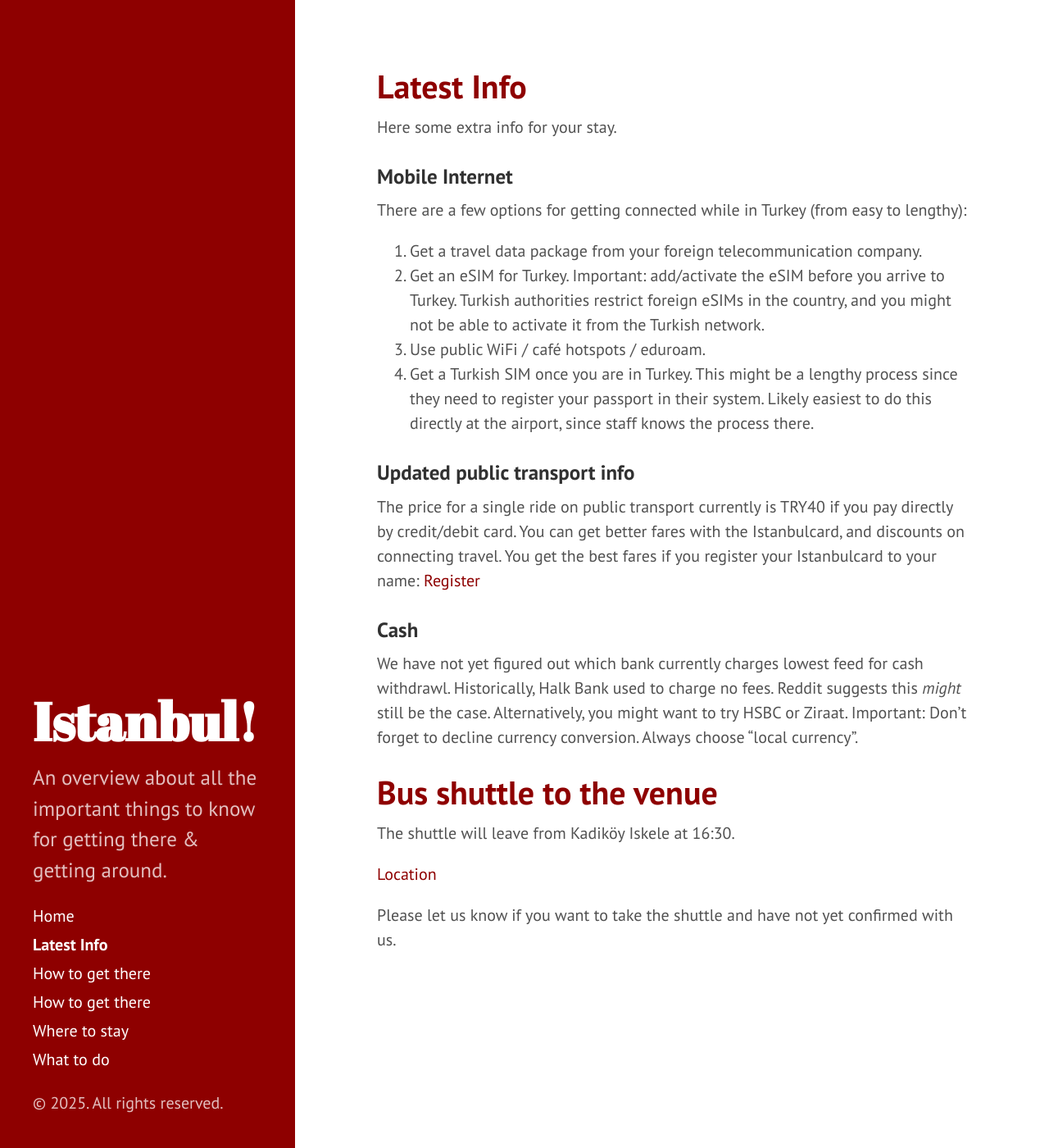
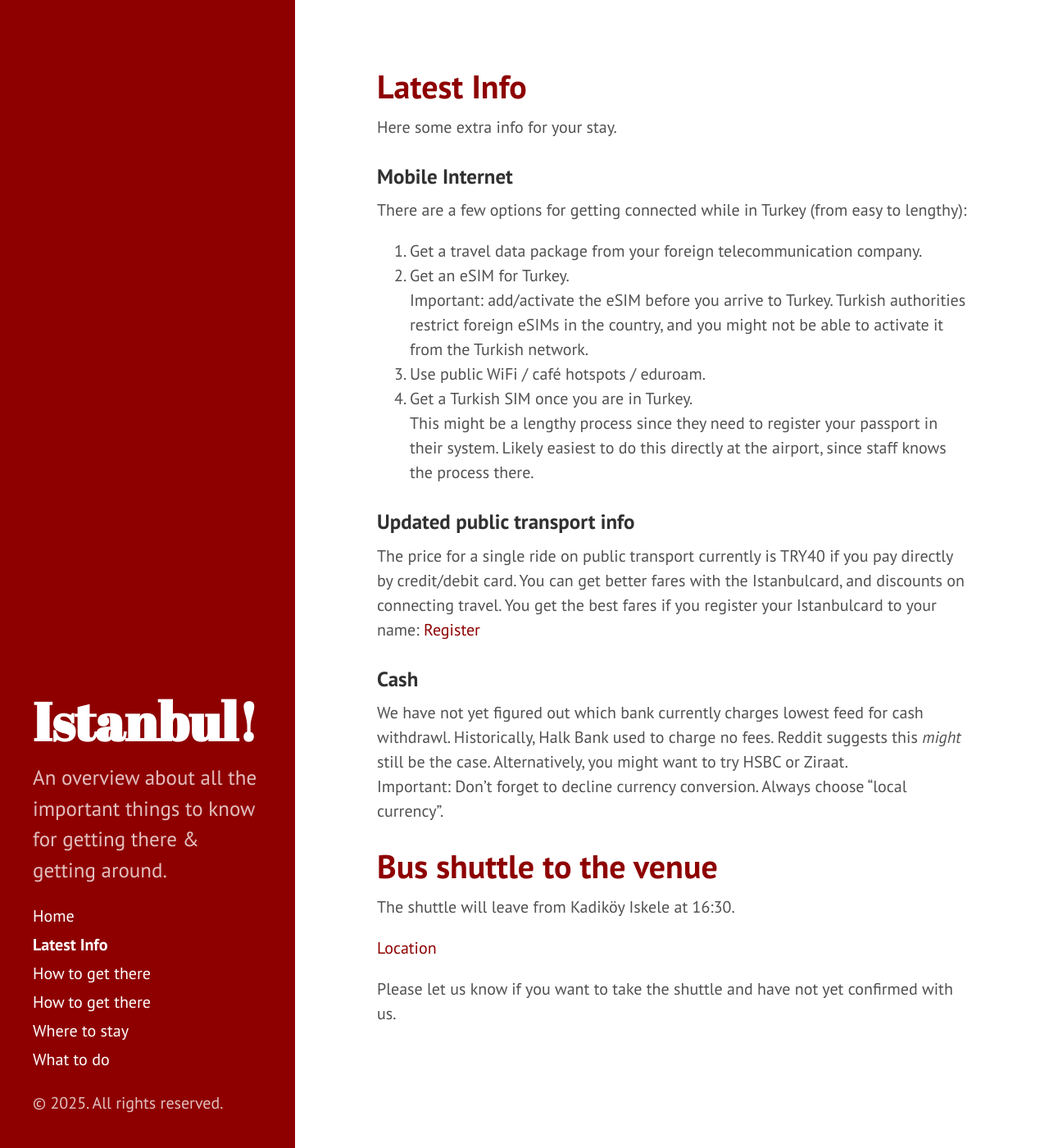
Before and after one commit to ykcelebrations/ykcelebrations.github.io, a Jekyll site: the page built from 00_usefulinfo.md, in a window 1280 px wide and 1400 px high. Shown: the whole window at 82% size. Built offline with Jekyll 4.4.1, drawn with Linux system fonts in a browser that asks for light colours.

Commit message:
formatting

```diff
--- a/00_usefulinfo.md
+++ b/00_usefulinfo.md
@@ -8,10 +8,10 @@
 ### Mobile Internet
 There are a few options for getting connected while in Turkey (from easy to lengthy):
 1. Get a travel data package from your foreign telecommunication company.
-2. Get an eSIM for Turkey.
+2. Get an eSIM for Turkey.\
 Important: add/activate the eSIM before you arrive to Turkey. Turkish authorities restrict foreign eSIMs in the country, and you might not be able to activate it from the Turkish network.
 3. Use public WiFi / café hotspots / eduroam.
-4. Get a Turkish SIM once you are in Turkey.
+4. Get a Turkish SIM once you are in Turkey.\
 This might be a lengthy process since they need to register your passport in their system. Likely easiest to do this directly at the airport, since staff knows the process there.
 
 
```
Also changed, not shown: other parts of 00_usefulinfo.md (+2 -1 lines).
